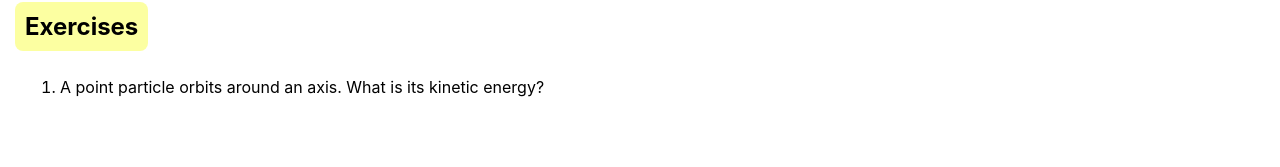
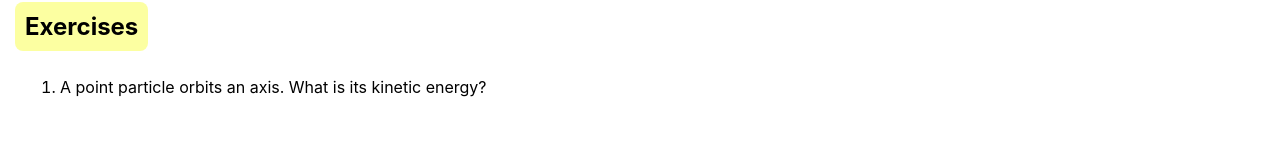
Before and after one commit to JRFink/jrfphyspagesnew, a Next.js app: page /exercises/gp1/rmex in a window 1280 px wide. Shown: the part 293-460 px from the top of the page. Built offline with nearby package versions, Linux system fonts and the light colour scheme.

Commit message:
Update rmex.tsx

```diff
--- a/pages/exercises/gp1/rmex.tsx
+++ b/pages/exercises/gp1/rmex.tsx
@@ -9,7 +9,7 @@ const RmEx = () => {
         <Exerciseheading />
 
         <ol className={style.exerciseOl}>
-          <li>A point particle orbits around an axis. What is its kinetic energy?</li>
+          <li>A point particle orbits an axis. What is its kinetic energy?</li>
         </ol>
       </>
     );
```
